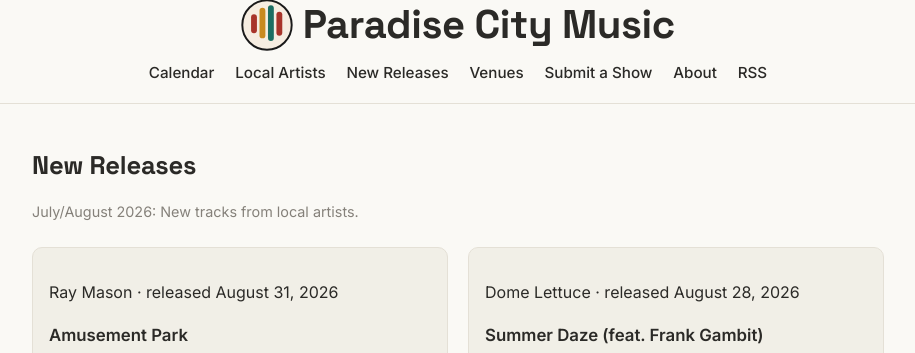
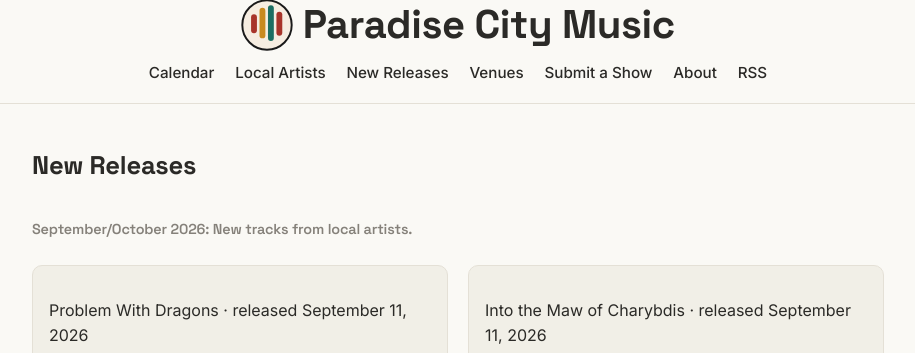
Before and after one commit to davidgrogan/localarts, a Flask app: page /new-releases in a window 1280 px wide. Shown: the part 29-382 px from the top of the page, without its empty margins (182-1097 px from the left). Run offline with Flask 3, Linux system fonts and the light colour scheme; data that the repository does not hold is empty; some libraries are stand-ins or nearby versions.

Commit message:
updates latest releases

```diff
--- a/app/routes/main.py
+++ b/app/routes/main.py
@@ -719,11 +719,14 @@ def feed_rss():
 # the "bandcamp-new-releases" skill, run interactively through Claude in
 # Chrome -- Bandcamp blocks scripted/headless scraping, see
 # app/bandcamp_import.py's own docstring for the earlier feature that hit
-# the same wall) for releases from July-August 2026. NOT re-scanned live on
-# every page load -- this is a snapshot from that one scan, hardcoded here
-# the same deliberate way seed.py's placeholder_embed comment describes:
-# a real embed snippet swapped in by hand, not fetched at request time.
-# Re-run the skill and update this list by hand for a future edition.
+# the same wall). NOT re-scanned live on every page load -- each group below
+# is a snapshot from one scan, hardcoded here the same deliberate way
+# seed.py's placeholder_embed comment describes: a real embed snippet
+# swapped in by hand, not fetched at request time. Re-run the skill and add
+# a new group (newest first) for a future edition -- older groups are kept
+# rather than replaced, each under its own dated subtitle, so the page
+# reads as a running "what's new" history rather than always just the
+# latest month.
 #
 # IMPORTANT, learned the hard way (David caught "Christmas Pig Song"
 # showing a July 2026 date when its own track page says December 1,
@@ -741,53 +744,65 @@ def feed_rss():
 # "Live" album) and have been removed. The bandcamp-new-releases skill
 # itself has been corrected to verify every candidate against its own
 # track page before treating it as qualifying.
-NEW_RELEASES = [
-    {"artist": "Ray Mason", "title": "Amusement Park", "released": "August 31, 2026", "track_id": "930914865", "bandcamp_url": "https://raymason.bandcamp.com/track/amusement-park-2"},
-    {"artist": "Dome Lettuce", "title": "Summer Daze (feat. Frank Gambit)", "released": "August 28, 2026", "track_id": "2610592512", "bandcamp_url": "https://d0melettuce.bandcamp.com/track/summer-daze-feat-frank-gambit"},
-    {"artist": "Cloudbelly", "title": "Oh, Antarctica!", "released": "August 21, 2026", "track_id": "4050548037", "bandcamp_url": "https://cloudbelly.bandcamp.com/track/oh-antarctica"},
-    {"artist": "Gentle Hen", "title": "Comfort Zone", "released": "August 21, 2026", "track_id": "235197250", "bandcamp_url": "https://gentlehen.bandcamp.com/track/comfort-zone-2"},
-    {"artist": "Alyssa Kai", "title": "chronic illness power fantasy", "released": "August 14, 2026", "track_id": "2456862956", "bandcamp_url": "https://lyskoi.bandcamp.com/track/chronic-illness-power-fantasy"},
-    {"artist": "The Suitcase Junket", "title": "Put Your Phone Down", "released": "August 11, 2026", "track_id": "1959259213", "bandcamp_url": "https://thesuitcasejunket.bandcamp.com/track/put-your-phone-down"},
-    {"artist": "Wallace Field", "title": "Fantasy", "released": "August 11, 2026", "track_id": "2254086092", "bandcamp_url": "https://wallacefield.bandcamp.com/track/fantasy"},
-    {"artist": "Brokestring & the Empty Promises", "title": "Good News", "released": "August 7, 2026", "track_id": "3416702175", "bandcamp_url": "https://brokestring.bandcamp.com/track/good-news"},
-    {"artist": "NEONACH", "title": "Eye in the Sky", "released": "August 4, 2026", "track_id": "1216733992", "bandcamp_url": "https://neonach.bandcamp.com/track/eye-in-the-sky"},
-    {"artist": "Love Offering", "title": "Every Breath", "released": "July 30, 2026", "track_id": "1854041450", "bandcamp_url": "https://loveoffering.bandcamp.com/track/every-breath"},
-    {"artist": "Tommy Twilite", "title": "House of Cards", "released": "July 27, 2026", "track_id": "1554002702", "bandcamp_url": "https://tommytwilite.bandcamp.com/track/house-of-cards"},
-    {"artist": "The Colony Motel", "title": "Almah", "released": "July 19, 2026", "track_id": "3799119158", "bandcamp_url": "https://thecolonymotel.bandcamp.com/track/almah"},
-    {"artist": "mibble", "title": "Morning Dew Is Almost Over", "released": "July 19, 2026", "track_id": "3602496743", "bandcamp_url": "https://mibble.bandcamp.com/track/morning-dew-is-almost-over"},
-    {"artist": "Wishbone Zoe", "title": "Psyche's Romp", "released": "July 16, 2026", "track_id": "3070579675", "bandcamp_url": "https://wishbonezoe.bandcamp.com/track/psyches-romp"},
-    {"artist": "Kimaya Diggs", "title": "I know that I'm perfect", "released": "July 9, 2026", "track_id": "4065160134", "bandcamp_url": "https://kimayadiggs.bandcamp.com/track/i-know-that-im-perfect"},
+NEW_RELEASE_GROUPS = [
+    {
+        "subtitle": "September/October 2026: New tracks from local artists.",
+        "releases": [
+            {"artist": "Problem With Dragons", "title": "Deeply Divided", "released": "September 11, 2026", "track_id": "2906098078", "bandcamp_url": "https://problemwithdragons.bandcamp.com/track/deeply-divided"},
+            {"artist": "Into the Maw of Charybdis", "title": "These Damned Ancient Ruins", "released": "September 11, 2026", "track_id": "2617845030", "bandcamp_url": "https://intothemawofcharybdis.bandcamp.com/track/these-damned-ancient-ruins"},
+            {"artist": "Cloudbelly", "title": "Poppa", "released": "September 9, 2026", "track_id": "2436863028", "bandcamp_url": "https://cloudbelly.bandcamp.com/track/poppa-2"},
+        ],
+    },
+    {
+        "subtitle": "July/August 2026: New tracks from local artists.",
+        "releases": [
+            {"artist": "Ray Mason", "title": "Amusement Park", "released": "August 31, 2026", "track_id": "930914865", "bandcamp_url": "https://raymason.bandcamp.com/track/amusement-park-2"},
+            {"artist": "Dome Lettuce", "title": "Summer Daze (feat. Frank Gambit)", "released": "August 28, 2026", "track_id": "2610592512", "bandcamp_url": "https://d0melettuce.bandcamp.com/track/summer-daze-feat-frank-gambit"},
+            {"artist": "Cloudbelly", "title": "Oh, Antarctica!", "released": "August 21, 2026", "track_id": "4050548037", "bandcamp_url": "https://cloudbelly.bandcamp.com/track/oh-antarctica"},
+            {"artist": "Gentle Hen", "title": "Comfort Zone", "released": "August 21, 2026", "track_id": "235197250", "bandcamp_url": "https://gentlehen.bandcamp.com/track/comfort-zone-2"},
+            {"artist": "Alyssa Kai", "title": "chronic illness power fantasy", "released": "August 14, 2026", "track_id": "2456862956", "bandcamp_url": "https://lyskoi.bandcamp.com/track/chronic-illness-power-fantasy"},
+            {"artist": "The Suitcase Junket", "title": "Put Your Phone Down", "released": "August 11, 2026", "track_id": "1959259213", "bandcamp_url": "https://thesuitcasejunket.bandcamp.com/track/put-your-phone-down"},
+            {"artist": "Wallace Field", "title": "Fantasy", "released": "August 11, 2026", "track_id": "2254086092", "bandcamp_url": "https://wallacefield.bandcamp.com/track/fantasy"},
+            {"artist": "Brokestring & the Empty Promises", "title": "Good News", "released": "August 7, 2026", "track_id": "3416702175", "bandcamp_url": "https://brokestring.bandcamp.com/track/good-news"},
+            {"artist": "NEONACH", "title": "Eye in the Sky", "released": "August 4, 2026", "track_id": "1216733992", "bandcamp_url": "https://neonach.bandcamp.com/track/eye-in-the-sky"},
+            {"artist": "Love Offering", "title": "Every Breath", "released": "July 30, 2026", "track_id": "1854041450", "bandcamp_url": "https://loveoffering.bandcamp.com/track/every-breath"},
+            {"artist": "Tommy Twilite", "title": "House of Cards", "released": "July 27, 2026", "track_id": "1554002702", "bandcamp_url": "https://tommytwilite.bandcamp.com/track/house-of-cards"},
+            {"artist": "The Colony Motel", "title": "Almah", "released": "July 19, 2026", "track_id": "3799119158", "bandcamp_url": "https://thecolonymotel.bandcamp.com/track/almah"},
+            {"artist": "mibble", "title": "Morning Dew Is Almost Over", "released": "July 19, 2026", "track_id": "3602496743", "bandcamp_url": "https://mibble.bandcamp.com/track/morning-dew-is-almost-over"},
+            {"artist": "Wishbone Zoe", "title": "Psyche's Romp", "released": "July 16, 2026", "track_id": "3070579675", "bandcamp_url": "https://wishbonezoe.bandcamp.com/track/psyches-romp"},
+            {"artist": "Kimaya Diggs", "title": "I know that I'm perfect", "released": "July 9, 2026", "track_id": "4065160134", "bandcamp_url": "https://kimayadiggs.bandcamp.com/track/i-know-that-im-perfect"},
+        ],
+    },
 ]
 
 
-NEW_RELEASES_SUBTITLE = "July/August 2026: New tracks from local artists."
-
-
-def _build_releases():
-    """Looks up each NEW_RELEASES entry's local Artist row by name so the
+def _build_release_groups():
+    """Looks up each release entry's local Artist row by name so the
     artist's own name can link back to their profile page (Artist.slug
-    isn't stored on NEW_RELEASES, so this is a name match, not an id/slug
-    lookup -- fine at this scale, and it degrades gracefully to plain
-    unlinked text if a name doesn't match, e.g. after a rename)."""
-    releases = []
-    for entry in NEW_RELEASES:
-        artist_row = Artist.query.filter_by(name=entry["artist"]).first()
-        releases.append({**entry, "artist_row": artist_row})
-    return releases
+    isn't stored in NEW_RELEASE_GROUPS, so this is a name match, not an
+    id/slug lookup -- fine at this scale, and it degrades gracefully to
+    plain unlinked text if a name doesn't match, e.g. after a rename)."""
+    groups = []
+    for group in NEW_RELEASE_GROUPS:
+        releases = []
+        for entry in group["releases"]:
+            artist_row = Artist.query.filter_by(name=entry["artist"]).first()
+            releases.append({**entry, "artist_row": artist_row})
+        groups.append({"subtitle": group["subtitle"], "releases": releases})
+    return groups
 
 
 @bp.route("/new-releases")
 def new_releases():
     """A hand-curated "what's new" page -- every local artist's most recent
-    Bandcamp release from a given window (right now: July-August 2026, see
-    NEW_RELEASES above), each with its own embedded player. Public, no
-    login needed, same as every other content page on this site (about,
+    Bandcamp release, grouped into dated editions (newest first, see
+    NEW_RELEASE_GROUPS above), each with its own embedded player. Public,
+    no login needed, same as every other content page on this site (about,
     venues, artists).
     """
     return render_template(
         "new_releases.html",
-        releases=_build_releases(),
-        subtitle=NEW_RELEASES_SUBTITLE,
+        groups=_build_release_groups(),
     )
 
 
--- a/app/templates/new_releases.html
+++ b/app/templates/new_releases.html
@@ -2,10 +2,17 @@
 {% block title %}New Releases{% endblock %}
 {% block content %}
   <h1>New Releases</h1>
-  <p class="hero-note" style="margin-bottom: 1.5rem;">{{ subtitle }}</p>
 
-  <div class="release-grid">
-    {% for r in releases %}
+  {# Each group is its own dated edition (newest first) -- see
+     NEW_RELEASE_GROUPS in app/routes/main.py. Older editions are kept
+     rather than replaced, each under its own subtitle heading, so this
+     page reads as a running history instead of only ever showing the
+     latest month. #}
+  {% for group in groups %}
+    <h2 class="hero-note" style="margin-bottom: 1.5rem;">{{ group.subtitle }}</h2>
+
+    <div class="release-grid" style="margin-bottom: 2.5rem;">
+      {% for r in group.releases %}
         <div class="release-card">
           <div class="release-card-header">
             {% if r.artist_row and r.artist_row.image_url %}
@@ -42,4 +49,5 @@
         </div>
       {% endfor %}
     </div>
+  {% endfor %}
 {% endblock %}
```
Lines whose indentation alone changed are shown as unchanged.
